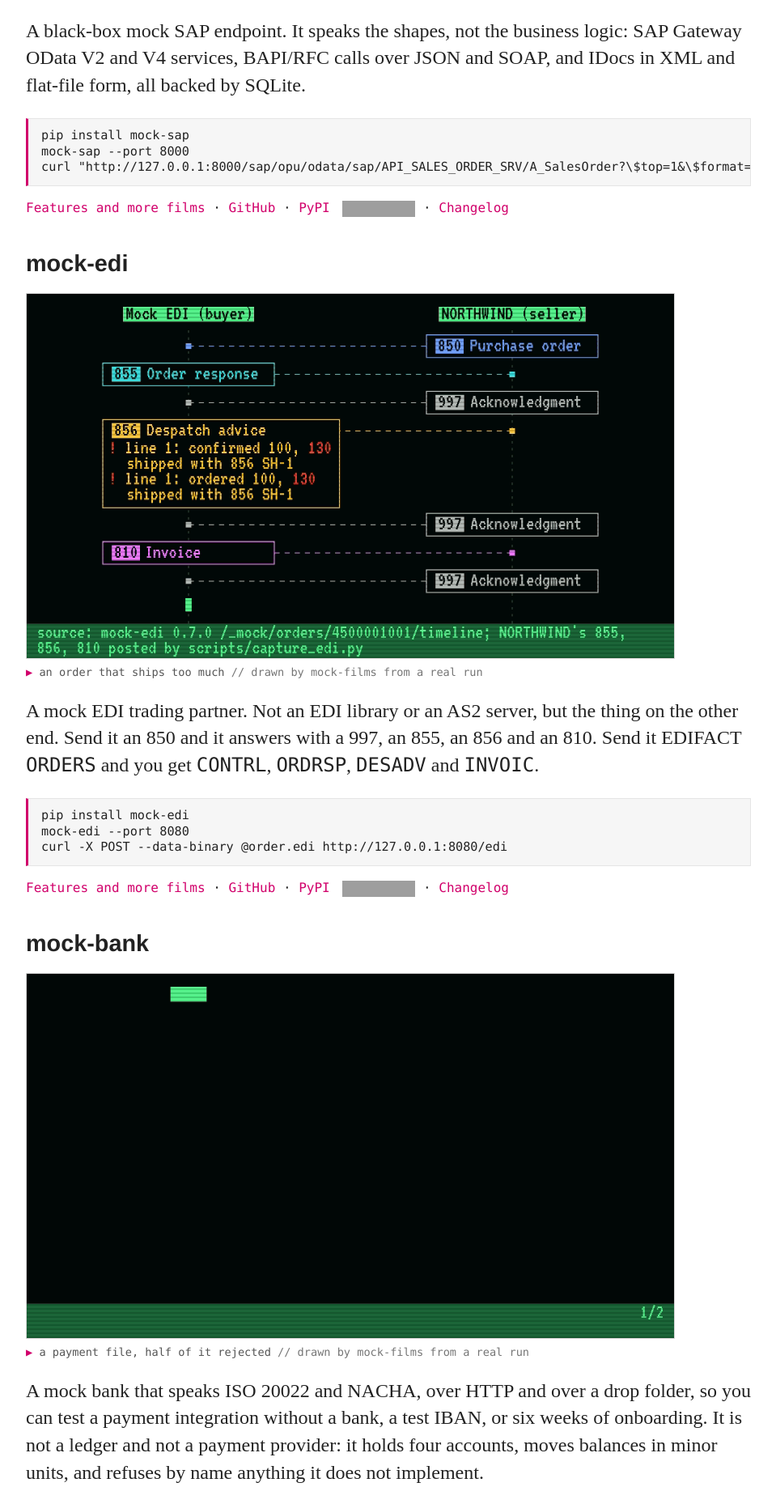
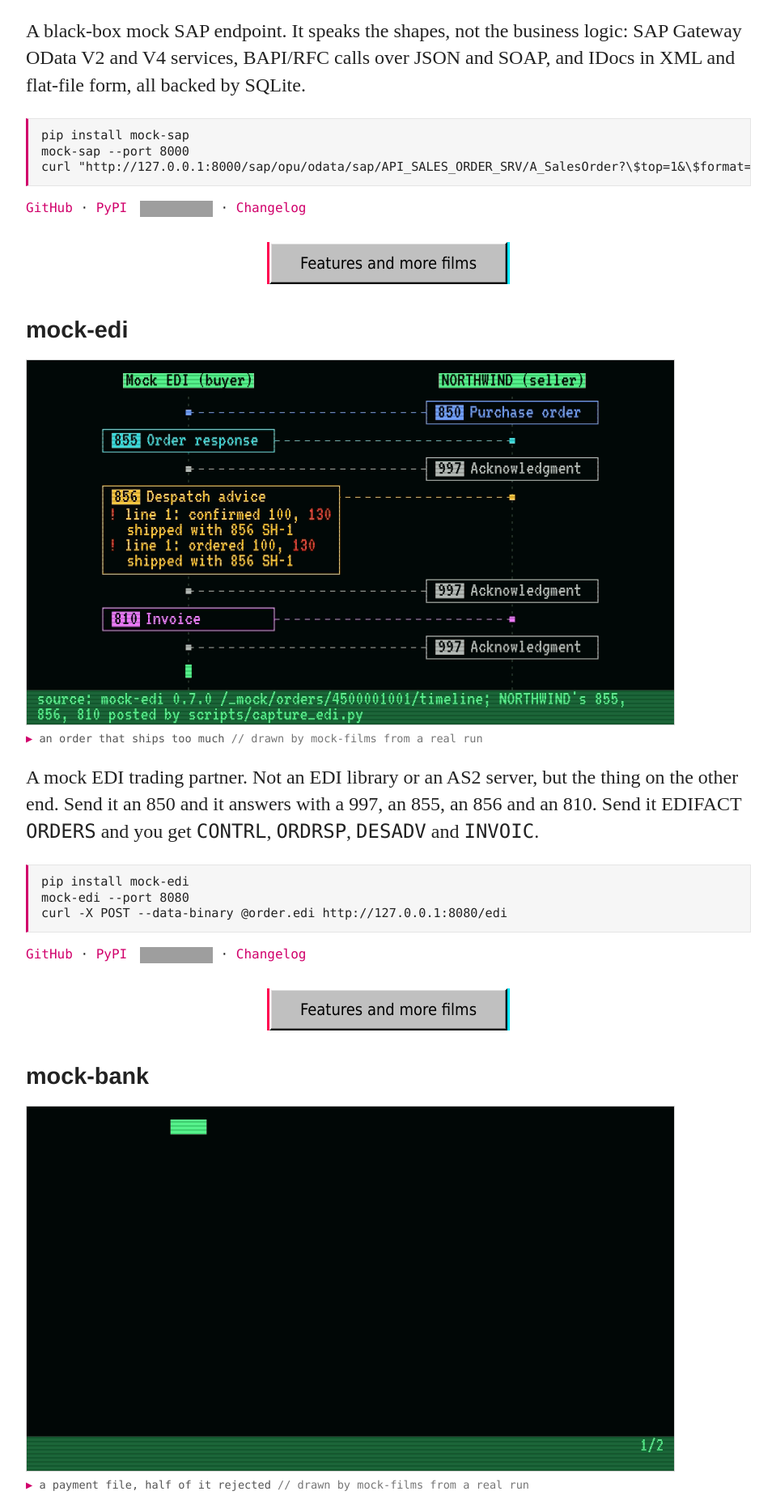
Before and after one commit to rseufert/rseufert.github.io, a Jekyll site: the page built from index.html, in a window 1280 px wide. Shown: the part 1914-3772 px from the top of the page at 81% size, without its empty margins (160-1119 px from the left). Built offline with Jekyll 4.4.1, drawn with Linux system fonts in a browser that asks for light colours; some of the changed text lies outside the part shown; grey boxes are pictures that could not be loaded.

Commit message:
Home page: the way to each mock's page is a Windows 95 button
"Features and more films" was the first of four links in a mono line,
and it is the one that leads to the rest of the mock. It is now a button
on a line of its own, centred under each mock: grey in both themes,
raised until pressed, with the dotted focus box.

Its edges are the photo's glitch held still, red to the left and cyan to
the right, and they pull apart once on hover as the photo's do; not for
a visitor who asked for less motion.

Co-Authored-By: Claude Fable 5.1 <noreply@anthropic.com>

```diff
--- a/css/main.css
+++ b/css/main.css
@@ -469,3 +469,36 @@ code {
 .tiles .project h3 { font-size: 1.3em; margin-top: 12px; }
 .tiles .project .tag { font-size: 0.6em; }
 .tiles .project p { font-size: 1.1em; margin: 8px 0; }
+/* The way to a mock's own page is a Windows 95 button, to go with the photo's
+   title bar: grey in both themes, raised until it is pressed, and a dotted
+   box inside it for focus. It sits centred under the mock, at a size to be
+   the next thing a reader presses. Its edges are the photo's glitch held
+   still, red to the left and cyan to the right, and they pull apart once
+   when it is pointed at, as the photo's do. */
+.project .more { margin: 30px 0 0; font-size: 1em; line-height: 1; text-align: center; }
+.project .more a {
+    display: inline-block;
+    padding: 12px 36px;
+    font: 20px/1.2 "MS Sans Serif", Tahoma, Geneva, var(--sans);
+    color: #000;
+    background: #c0c0c0;
+    border: 2px solid;
+    border-color: #fff #000 #000 #fff;
+    --bevel: inset -1px -1px 0 #808080, inset 1px 1px 0 #dfdfdf;
+    box-shadow: var(--bevel), -3px 0 0 #ff0050, 3px 0 0 #00e5ff;
+}
+.project .more a:hover { text-decoration: none; animation: fringe 0.45s steps(3) 1; }
+@keyframes fringe {
+    0%   { box-shadow: var(--bevel), -7px 0 0 #ff0050, 7px 0 0 #00e5ff; transform: translateX(2px); }
+    50%  { box-shadow: var(--bevel), 5px 0 0 #ff0050, -5px 0 0 #00e5ff; transform: translateX(-2px); }
+    100% { box-shadow: var(--bevel), -3px 0 0 #ff0050, 3px 0 0 #00e5ff; transform: none; }
+}
+@media (prefers-reduced-motion: reduce) {
+    .project .more a:hover { animation: none; }
+}
+.project .more a:active {
+    border-color: #000 #fff #fff #000;
+    box-shadow: inset 1px 1px 0 #808080, -3px 0 0 #ff0050, 3px 0 0 #00e5ff;
+    padding: 13px 35px 11px 37px;
+}
+.project .more a:focus-visible { outline: 1px dotted #000; outline-offset: -8px; }
--- a/index.html
+++ b/index.html
@@ -32,7 +32,8 @@ layout: default
 <pre><code>pip install mock-sap
 mock-sap --port 8000
 curl "http://127.0.0.1:8000/sap/opu/odata/sap/API_SALES_ORDER_SRV/A_SalesOrder?\$top=1&amp;\$format=json"</code></pre>
-		<p class="links"><a href="/mock-sap/">Features and more films</a> · <a href="https://github.com/rseufert/mock-sap">GitHub</a> · <a href="https://pypi.org/project/mock-sap/">PyPI</a> <a href="https://pypi.org/project/mock-sap/"><img class="badge" src="https://img.shields.io/pypi/v/mock-sap" alt="latest mock-sap release on PyPI"></a> · <a href="https://github.com/rseufert/mock-sap/blob/main/CHANGELOG.md">Changelog</a></p>
+		<p class="links"><a href="https://github.com/rseufert/mock-sap">GitHub</a> · <a href="https://pypi.org/project/mock-sap/">PyPI</a> <a href="https://pypi.org/project/mock-sap/"><img class="badge" src="https://img.shields.io/pypi/v/mock-sap" alt="latest mock-sap release on PyPI"></a> · <a href="https://github.com/rseufert/mock-sap/blob/main/CHANGELOG.md">Changelog</a></p>
+		<p class="more"><a href="/mock-sap/">Features and more films</a></p>
 	</div><!-- /.project -->
 
 	<div class="project">
@@ -45,7 +46,8 @@ curl "http://127.0.0.1:8000/sap/opu/odata/sap/API_SALES_ORDER_SRV/A_SalesOrder?\
 <pre><code>pip install mock-edi
 mock-edi --port 8080
 curl -X POST --data-binary @order.edi http://127.0.0.1:8080/edi</code></pre>
-		<p class="links"><a href="/mock-edi/">Features and more films</a> · <a href="https://github.com/rseufert/mock-edi">GitHub</a> · <a href="https://pypi.org/project/mock-edi/">PyPI</a> <a href="https://pypi.org/project/mock-edi/"><img class="badge" src="https://img.shields.io/pypi/v/mock-edi" alt="latest mock-edi release on PyPI"></a> · <a href="https://github.com/rseufert/mock-edi/blob/main/CHANGELOG.md">Changelog</a></p>
+		<p class="links"><a href="https://github.com/rseufert/mock-edi">GitHub</a> · <a href="https://pypi.org/project/mock-edi/">PyPI</a> <a href="https://pypi.org/project/mock-edi/"><img class="badge" src="https://img.shields.io/pypi/v/mock-edi" alt="latest mock-edi release on PyPI"></a> · <a href="https://github.com/rseufert/mock-edi/blob/main/CHANGELOG.md">Changelog</a></p>
+		<p class="more"><a href="/mock-edi/">Features and more films</a></p>
 	</div><!-- /.project -->
 
 	<div class="project">
@@ -58,7 +60,8 @@ curl -X POST --data-binary @order.edi http://127.0.0.1:8080/edi</code></pre>
 <pre><code>pip install mock-bank
 mock-bank --port 8090
 curl -X POST --data-binary @pain001.xml http://127.0.0.1:8090/payments</code></pre>
-		<p class="links"><a href="/mock-bank/">Features and more films</a> · <a href="https://github.com/rseufert/mock-bank">GitHub</a> · <a href="https://pypi.org/project/mock-bank/">PyPI</a> <a href="https://pypi.org/project/mock-bank/"><img class="badge" src="https://img.shields.io/pypi/v/mock-bank" alt="latest mock-bank release on PyPI"></a> · <a href="https://github.com/rseufert/mock-bank/blob/main/CHANGELOG.md">Changelog</a></p>
+		<p class="links"><a href="https://github.com/rseufert/mock-bank">GitHub</a> · <a href="https://pypi.org/project/mock-bank/">PyPI</a> <a href="https://pypi.org/project/mock-bank/"><img class="badge" src="https://img.shields.io/pypi/v/mock-bank" alt="latest mock-bank release on PyPI"></a> · <a href="https://github.com/rseufert/mock-bank/blob/main/CHANGELOG.md">Changelog</a></p>
+		<p class="more"><a href="/mock-bank/">Features and more films</a></p>
 	</div><!-- /.project -->
 
 	<div class="project">
```
Also changed, not shown: other parts of index.html (+1 -1 lines).
